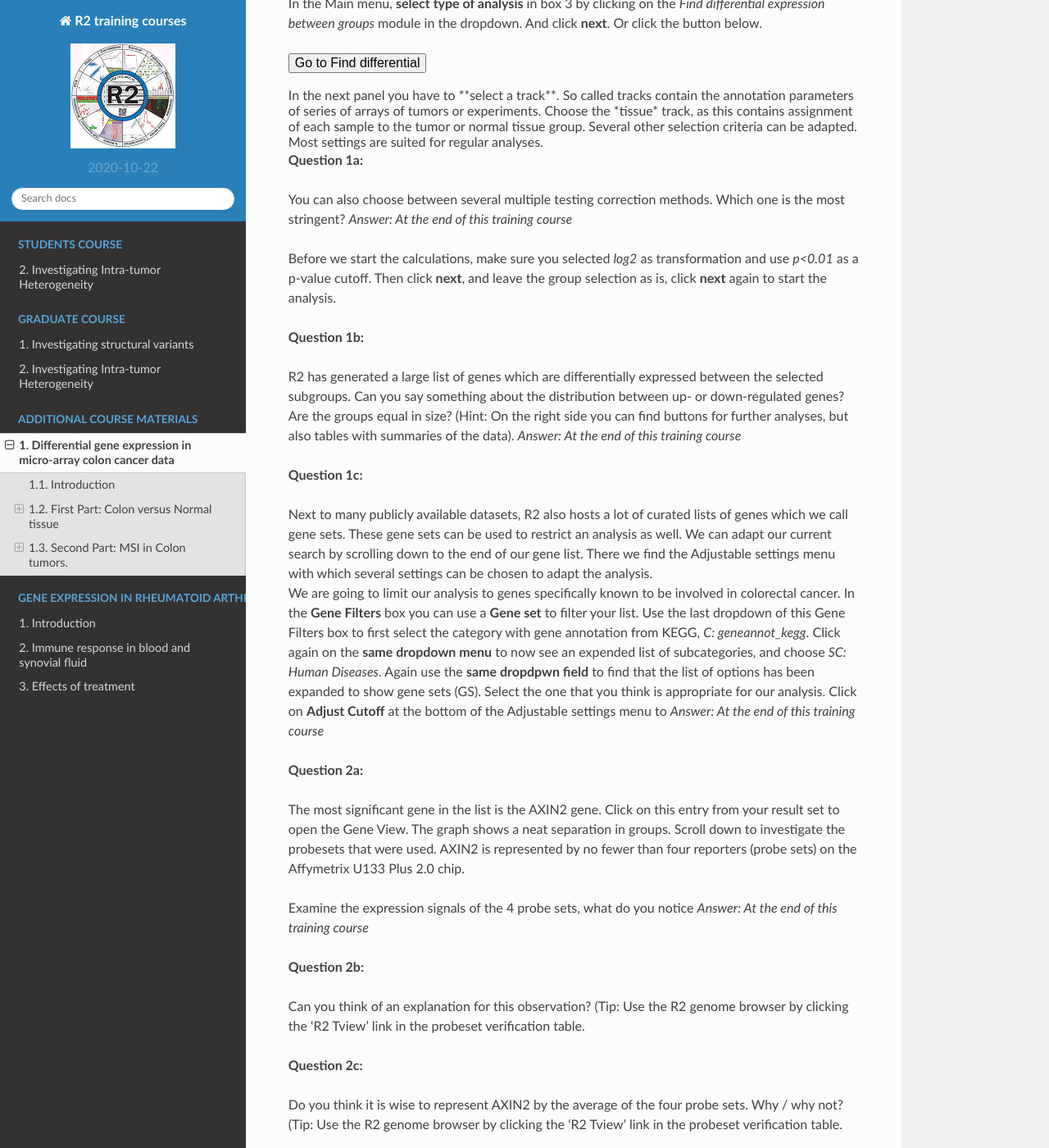
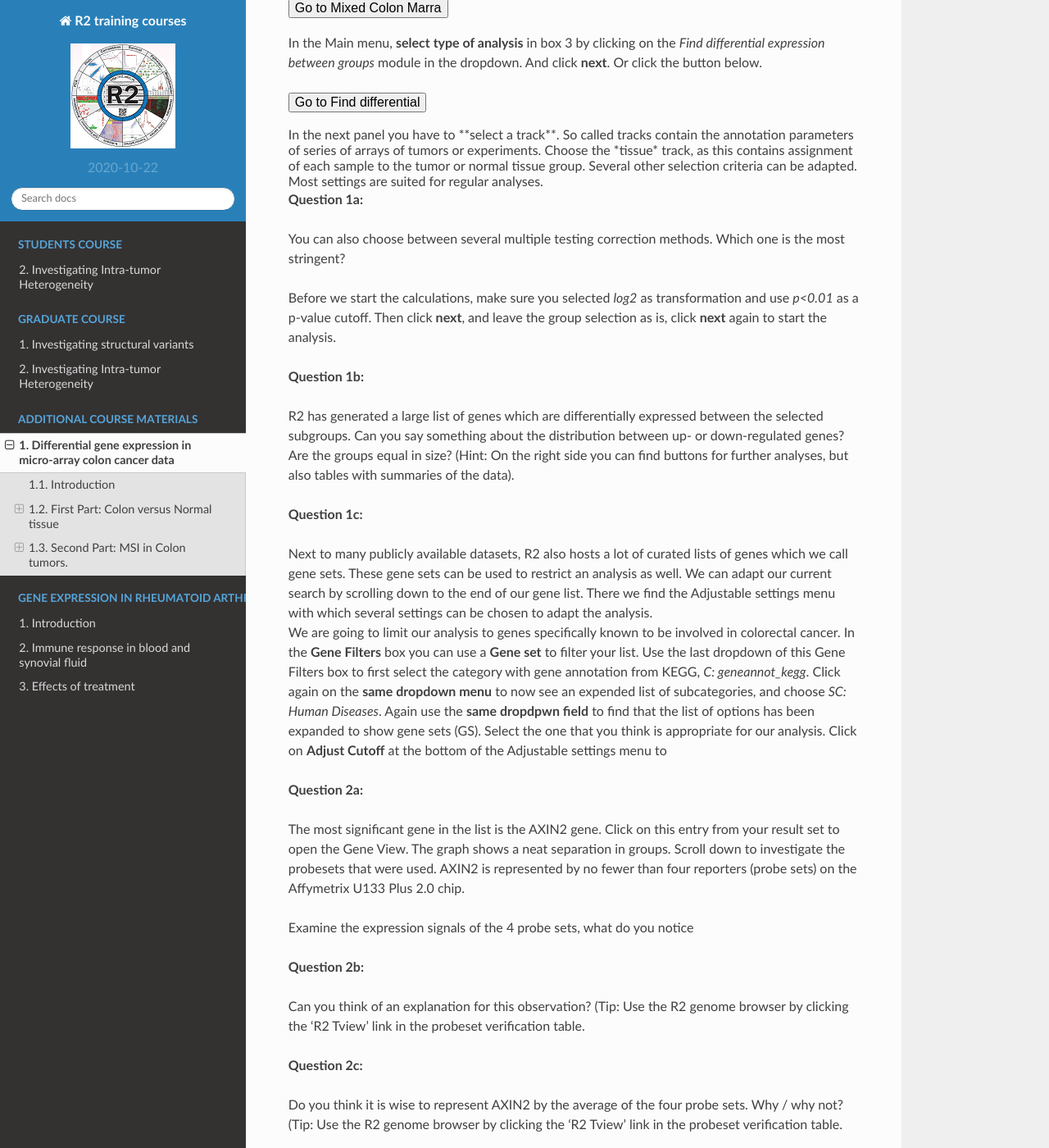
Before and after one commit to antronerds/r2-training-courses, a Sphinx documentation site: the page built from docs/Microarray_analysis_-_Using_Tumor_Colon_datasets.md, in a window 1280 px wide and 1400 px high, scrolled down 1177 px. Shown: the whole window at 82% size. Built offline with Sphinx 7.4.7 and the Read the Docs theme 2.0.0, drawn with Linux system fonts in a browser that asks for light colours; pages that are not in the unit, such as notebooks, are missing from menus; some of the changed text lies outside the part shown.

Commit message:
colon cancer course update

```diff
--- a/docs/Microarray_analysis_-_Using_Tumor_Colon_datasets.md
+++ b/docs/Microarray_analysis_-_Using_Tumor_Colon_datasets.md
@@ -59,20 +62,20 @@
 **Question 1a:**
 
 You can also choose between several multiple testing correction methods. Which one is the most stringent?
-*Answer: At the end of this training course*
+
 
 Before we start the calculations, make sure you selected *log2* as transformation and use *p<0.01* as a p-value cutoff. Then click **next**, and leave the group selection as is, click **next** again to start the analysis.
 
 **Question 1b:**
 
 R2 has generated a large list of genes which are differentially expressed between the selected subgroups. Can you say something about the distribution between up- or down-regulated genes?  Are the groups equal in size? (Hint: On the right side you can find buttons for further analyses, but also tables with summaries of the data).
-*Answer: At the end of this training course*
+
 
 **Question 1c:**
 
 Next to many publicly available datasets, R2 also hosts a lot of curated lists of genes which we call gene sets. These gene sets can be used to restrict an analysis as well. We can adapt our current search by scrolling down to the end of our gene list. There we find the Adjustable settings menu with which several settings can be chosen to adapt the analysis.
 We are going to limit our analysis to genes specifically known to be involved in colorectal cancer. In the **Gene Filters** box you can use a **Gene set** to filter your list. Use the last dropdown of this Gene Filters box to first select the category with gene annotation from KEGG, *C: geneannot_kegg*. Click again on the **same dropdown menu** to now see an expended list of subcategories, and choose *SC: Human Diseases*. Again use the **same dropdpwn field** to find that the list of options has been expanded to show gene sets (GS). Select the one that you think is appropriate for our analysis. Click on **Adjust Cutoff** at the bottom of the Adjustable settings menu to
-*Answer: At the end of this training course*
+
 
 
 **Question 2a:**
@@ -80,7 +83,7 @@
 The most significant gene in the list is the AXIN2 gene. Click on this entry from your result set to open the Gene View. The graph shows a neat separation in groups. Scroll down to investigate the probesets that were used. AXIN2 is represented by no fewer than four reporters (probe sets) on the Affymetrix U133 Plus 2.0 chip.
 
 Examine the expression signals of the 4 probe sets, what do you notice
-*Answer: At the end of this training course*
+
 
 **Question 2b:**
 
```
Also changed, not shown: other parts of docs/Microarray_analysis_-_Using_Tumor_Colon_datasets.md (+3 -0 lines).
